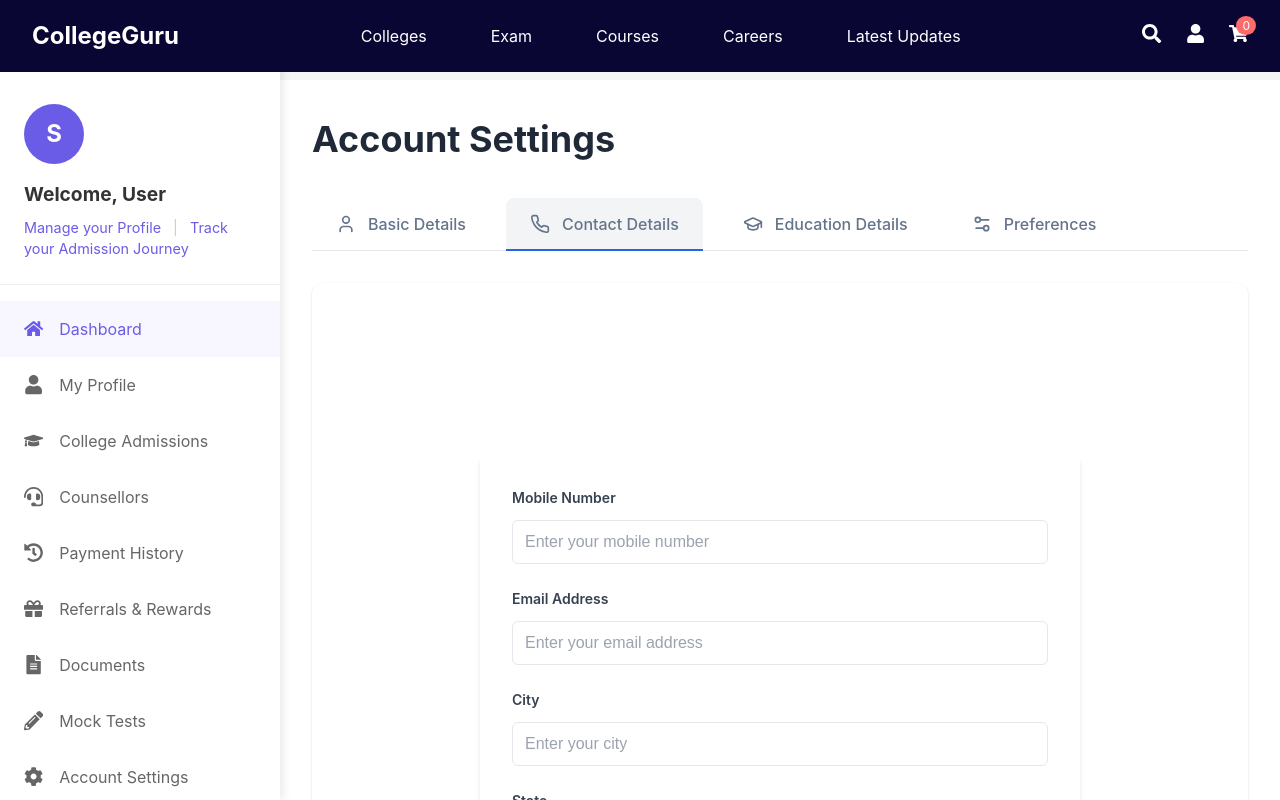
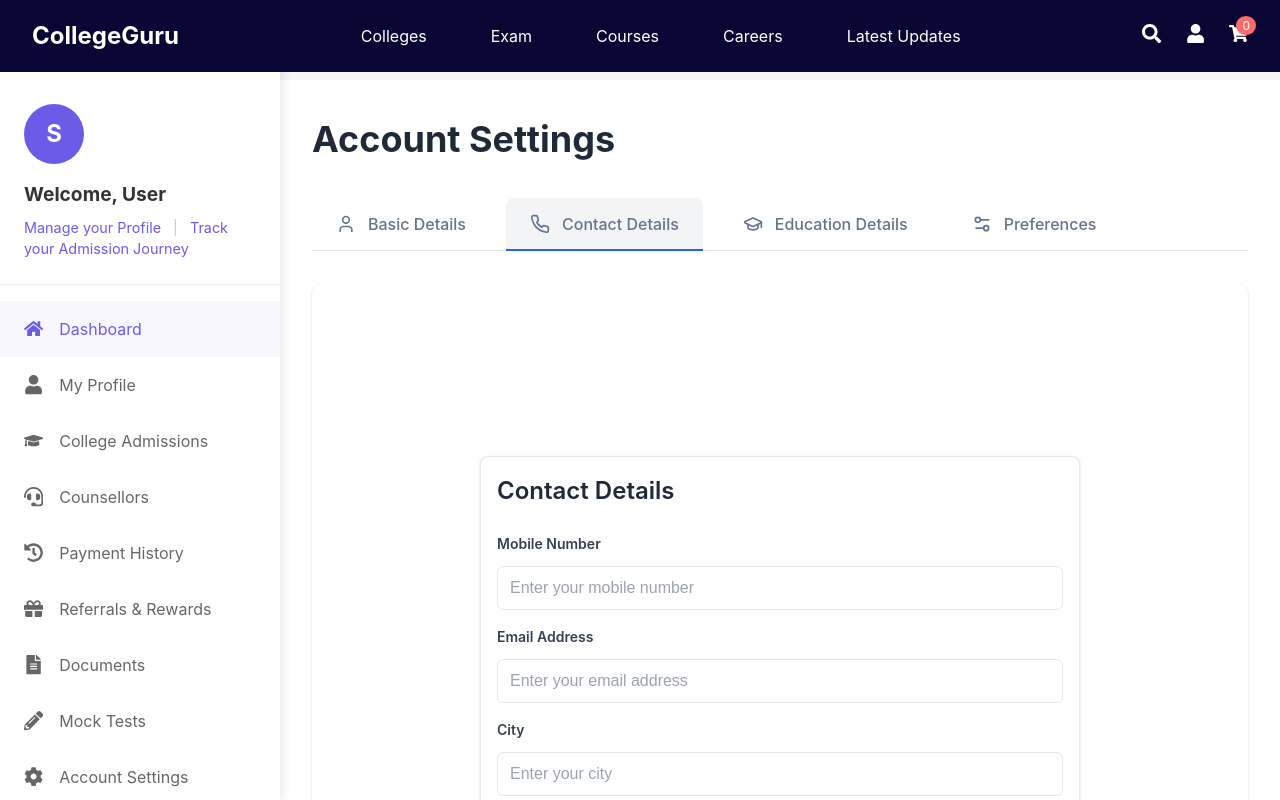
Before and after one commit to munvar021/collegeGuru, a React (Create React App) app: page /settings in a window 1280 px wide. Both pictures are taken after a click on the button "Contact Details". Shown: the top 800 px of the page. Built offline with nearby package versions, Linux system fonts and the light colour scheme.

Commit message:
commit msg

```diff
--- a/src/components/ContactDetails/contactDetails.jsx
+++ b/src/components/ContactDetails/contactDetails.jsx
@@ -1,6 +1,7 @@
 import React from 'react';
 import {
   FormContainer,
+  FormTitle,
   FormGroup,
   Input,
   Select,
@@ -104,6 +105,7 @@ const ContactDetails = () => {
   return (
     <FormWrapper>
       <FormContainer onSubmit={handleSubmit}>
+        <FormTitle>Contact Details</FormTitle>
         <FormGroup>
           <Label>Mobile Number</Label>
           <Input
--- a/src/components/ContactDetails/styledComponents.js
+++ b/src/components/ContactDetails/styledComponents.js
@@ -5,25 +5,42 @@ export const FormWrapper = styled.div`
   justify-content: center;
   align-items: center;
   min-height: 100vh;
-  padding: 1rem;
+  padding: 0rem 0.5rem;
 //   background-color: #f3f4f6;
 `;
 
 export const FormContainer = styled.form`
   display: flex;
   flex-direction: column;
-  gap: 1.5rem;
+  justify-content: flex-start;
+  gap: 1rem;
   width: 100%;
   max-width: 600px;
-  padding: 2rem;
+  padding: 1rem;
   background-color: #ffffff;
+  border: 1px solid #e5e7eb;
   border-radius: 0.5rem;
-  box-shadow: 0 4px 6px -1px rgba(0, 0, 0, 0.1),
-              0 2px 4px -1px rgba(0, 0, 0, 0.06);
+  box-shadow: 0 1px 3px 0 rgba(0, 0, 0, 0.1), 0 1px 2px 0 rgba(0, 0, 0, 0.06);
+  transition: all 0.3s ease;
 
-  @media (max-width: 640px) {
-    padding: 1.5rem;
-    gap: 1rem;
+  &:hover {
+    box-shadow: 0 4px 6px -1px rgba(0, 0, 0, 0.1), 0 2px 4px -1px rgba(0, 0, 0, 0.06);
+  }
+
+  @media (max-width: 768px) {
+    padding: 1rem;
+  }
+`;
+
+export const FormTitle = styled.h2`
+  font-size: 1.5rem;
+  font-weight: 600;
+  color: #1f2937;
+  margin-bottom: 0.5rem;
+  text-align: center;
+
+  @media (min-width: 768px) {
+    text-align: left;
   }
 `;
 
```
